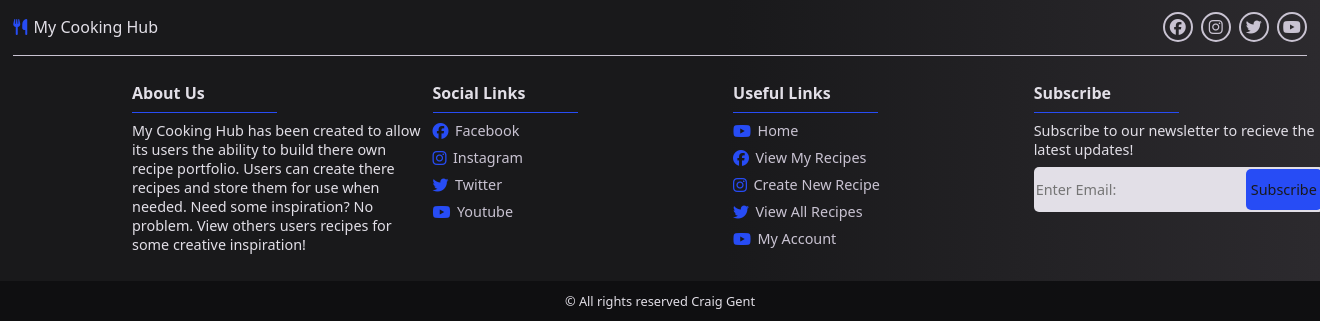
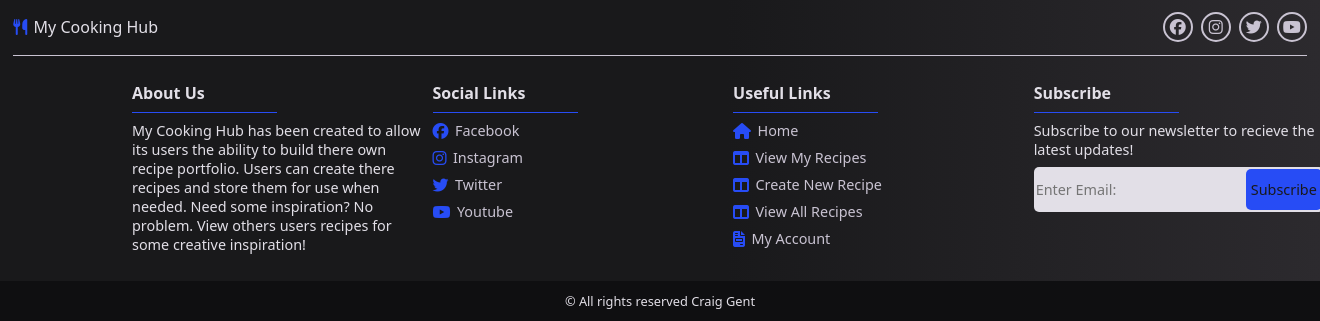
Before and after one commit to Genty83/My-Cooking-Hub, a Flask app: page / in a window 1320 px wide. Shown: the part 701-1022 px from the top of the page. Run offline with Flask 3, Linux system fonts and the light colour scheme.

Commit message:
Made changes to link tags

```diff
--- a/src/templates/base/base_temp.html
+++ b/src/templates/base/base_temp.html
@@ -66,10 +66,18 @@
                 <a href="{{ url_for('home') }}" class="logo"><i class="fa-solid fa-utensils"></i> My Cooking Hub</a>
                 <!-- Social buttons layout -->
                 <div class="social-btns-layout">
-                    <a href="#" class="social-media-btn"><i class="fa-brands fa-facebook"></i></a>
-                    <a href="#" class="social-media-btn"><i class="fa-brands fa-instagram"></i></a>
-                    <a href="#" class="social-media-btn"><i class="fa-brands fa-twitter"></i></a>
-                    <a href="#" class="social-media-btn"><i class="fa-brands fa-youtube"></i></a>
+                    <a href="#" class="social-media-btn tooltip" data-title="Facebook" aria-label="Link to facebook">
+                        <i class="fa-brands fa-facebook"></i>
+                    </a>
+                    <a href="#" class="social-media-btn tooltip" data-title="Instagram" aria-label="Link to instagram">
+                        <i class="fa-brands fa-instagram"></i>
+                    </a>
+                    <a href="#" class="social-media-btn tooltip" data-title="Twitter" aria-label="Link to twitter">
+                        <i class="fa-brands fa-twitter"></i>
+                    </a>
+                    <a href="#" class="social-media-btn tooltip" data-title="Youtube" aria-label="Link to youtube">
+                        <i class="fa-brands fa-youtube"></i>
+                    </a>
                 </div>
             </div>
             <!-- Seperator -->
@@ -99,11 +107,11 @@
             <div class="footer-card">
                 <h3>Useful Links</h3>
                 <div class="footer-seperator"></div>
-                <a class="footer-link" href="#"><i class="fa-brands fa-youtube"></i>Home</a>
-                <a class="footer-link" href="#"><i class="fa-brands fa-facebook"></i>View My Recipes</a>
-                <a class="footer-link" href="#"><i class="fa-brands fa-instagram"></i>Create New Recipe</a>
-                <a class="footer-link" href="#"><i class="fa-brands fa-twitter"></i>View All Recipes</a>
-                <a class="footer-link" href="#"><i class="fa-brands fa-youtube"></i>My Account</a>
+                <a class="footer-link" href="#"><i class="fa-solid fa-home"></i>Home</a>
+                <a class="footer-link" href="#"><i class="fa-solid fa-table-columns"></i>View My Recipes</a>
+                <a class="footer-link" href="#"><i class="fa-solid fa-table-columns"></i>Create New Recipe</a>
+                <a class="footer-link" href="#"><i class="fa-solid fa-table-columns"></i>View All Recipes</a>
+                <a class="footer-link" href="#"><i class="fa-solid fa-file-invoice"></i>My Account</a>
             </div>
             <div class="footer-card">
                 <h3>Subscribe</h3>
```
